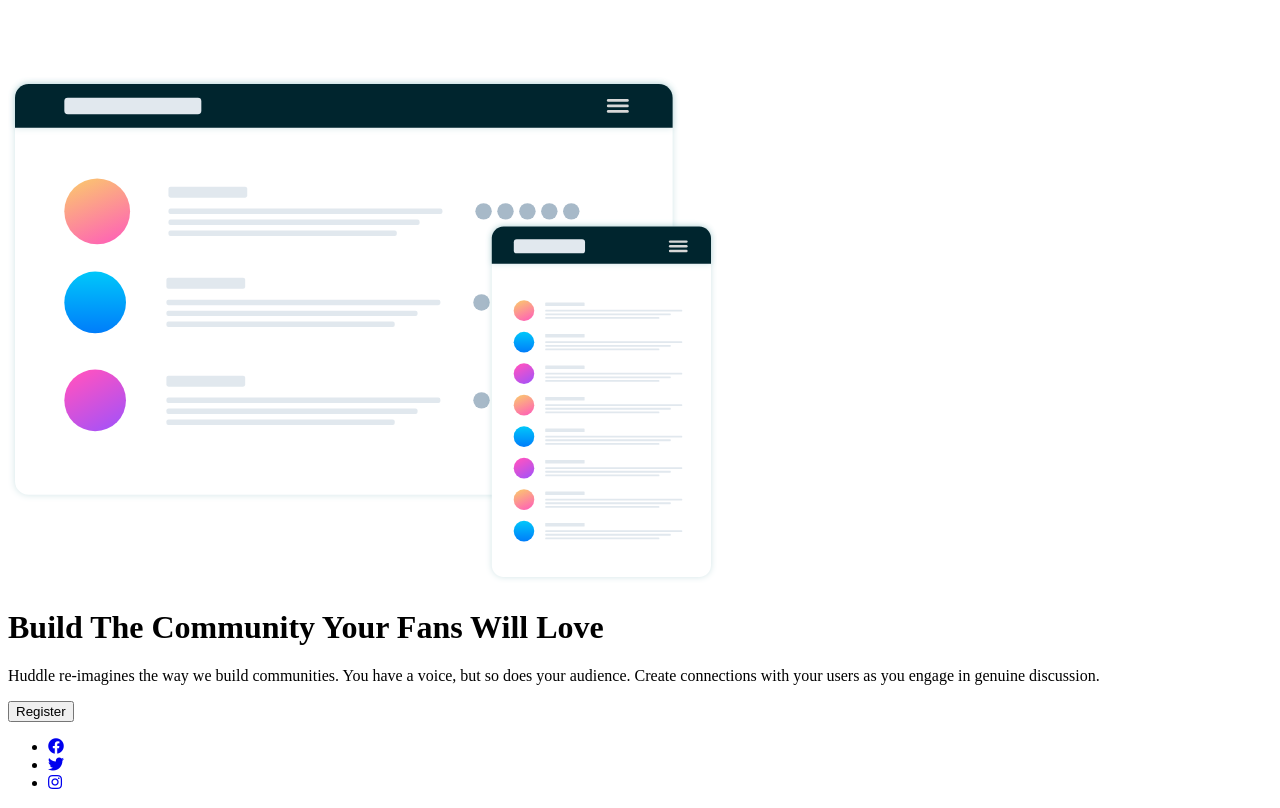
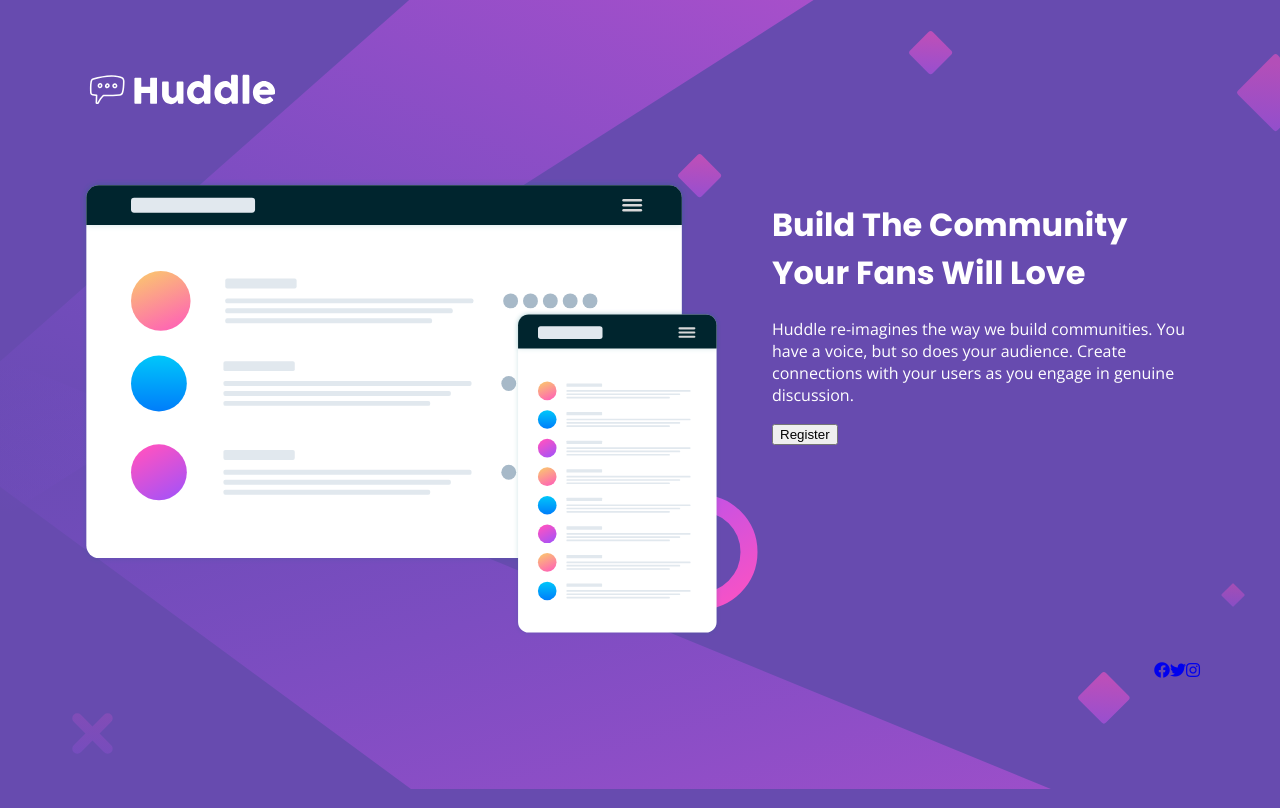
Before and after one commit to AlexisNarvaez97/Huddle-landing-page, a plain HTML site: page index.html in a window 1280 px wide. Drawn offline with nearby package versions, Linux system fonts and the light colour scheme.

Commit message:
flex container done

```diff
--- a/css/style.css
+++ b/css/style.css
@@ -1,5 +1,56 @@
 * {
-    box-sizing: border-box;
+  box-sizing: border-box;
 }
 
-/*  */
+img {
+  max-width: 100%;
+}
+
+body {
+  margin: 0;
+  background-image: url("../images/bg-desktop.svg");
+  /* width: 100%; */
+  background-repeat: no-repeat;
+  background-position: -4px -11px;
+  min-height: 100vh;
+  color: #fff;
+  font-family: "Open Sans", sans-serif;
+  background-color: hsl(257, 40%, 49%);
+}
+
+h1 {
+  font-family: "Poppins", sans-serif;
+}
+
+.logo {
+    width: 200px;
+    margin-bottom: 60px;
+}
+
+.container {
+    padding: 65px 80px 0px;
+}
+
+.flex {
+    display: flex;
+}
+
+.flex > div:first-child {
+    flex: 0.6;
+    margin-right: 50px;
+}
+
+.flex > div:last-child {
+    flex: 0.4;
+}
+
+.social-links {
+    display: flex;
+    list-style: none;
+    justify-content: flex-end;
+}
+
+.social-links a {
+    width: 50px;
+    height: 50px;
+}
--- a/index.html
+++ b/index.html
@@ -39,7 +39,7 @@
   </head>
   <body>
     <div class="container">
-      <img src="images/logo.svg" alt="logo" />
+      <img src="images/logo.svg" alt="logo" class="logo" />
 
       <div class="flex">
 
@@ -62,7 +62,7 @@
 
       </div>
 
-      <ul>
+      <ul class="social-links">
         <li>
           <a href="#">
             <i class="fab fa-facebook"> </i>
```
